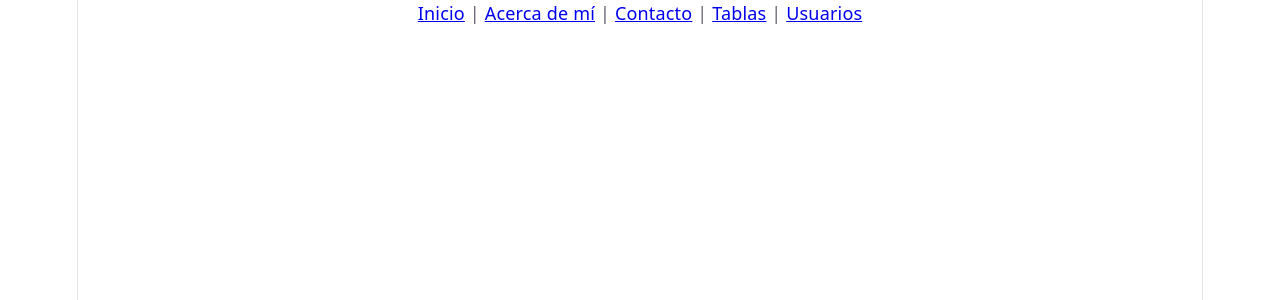
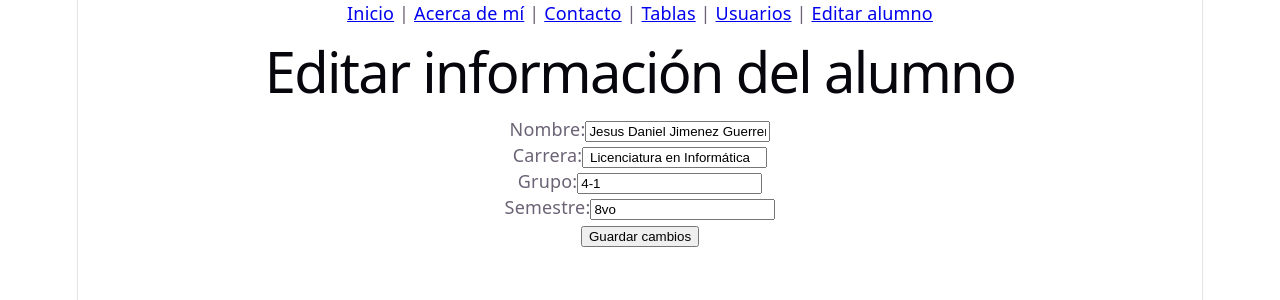
Before and after one commit to DanielJG27/ActividadGithubReact, a React (Vite) app in the folder ActividadReact/: page /editar-alumno in a window 1280 px wide. Shown: the top 300 px of the page. Built offline with nearby package versions, Linux system fonts and the light colour scheme.

Commit message:
Se realizo la implementacion del formulario para la actualizacion de datos del alumno dentro del UseContext.

```diff
--- a/ActividadReact/src/App.jsx
+++ b/ActividadReact/src/App.jsx
@@ -6,6 +6,7 @@ import Acerca from "./pages/Acerca.jsx";
 import Tablas from "./pages/Tablas.jsx";
 import Navbar from "./components/Navbar";
 import Usuarios from "./pages/Usuarios";
+import EditarAlumno from "./pages/EditarAlumno";
 
 
 //importar de Usuario.jsx a App.jsx
@@ -21,6 +22,8 @@ function App() {
         {/* <Route path="/contacto" element={<Contacto />} /> */}
         <Route path="/tablas" element={<Tablas />} />
         <Route path="/usuarios" element={<Usuarios />} />
+        <Route path="/editar-alumno" element={<EditarAlumno />} />
+
 
       </Routes>
     </>
--- a/ActividadReact/src/Components/Navbar.jsx
+++ b/ActividadReact/src/Components/Navbar.jsx
@@ -7,7 +7,9 @@ function Navbar() {
       <Link to="/acerca">Acerca de mí</Link> |{" "}
       <Link to="/contacto">Contacto</Link> |{" "}
       <Link to="/tablas">Tablas</Link> |{" "}
-      <Link to="/Usuarios">Usuarios</Link>
+      <Link to="/Usuarios">Usuarios</Link> |{" "}
+      <Link to="/editar-alumno">Editar alumno</Link>
+
     </nav>
   );
 }
--- a/ActividadReact/src/context/AlumnoContext.jsx
+++ b/ActividadReact/src/context/AlumnoContext.jsx
@@ -3,15 +3,19 @@ import { createContext, useContext, useState } from "react";
 const AlumnoContext = createContext();
 
 export function AlumnoProvider({ children }) {
-  const [alumno] = useState({
+  const [alumno, setAlumno ] = useState({
     nombre: "Jesus Daniel Jimenez Guerrero",
     carrera: " Licenciatura en Informática",
     grupo: "4-1",
     semestre: "8vo"
   });
 
+const actualizarAlumno = (nuevosDatos) => {
+    setAlumno(nuevosDatos);
+};
+
   return (
-    <AlumnoContext.Provider value={{ alumno }}>
+    <AlumnoContext.Provider value={{ alumno, actualizarAlumno }}>
       {children}
     </AlumnoContext.Provider>
   );
--- /dev/null
+++ b/ActividadReact/src/pages/EditarAlumno.jsx
@@ -0,0 +1,80 @@
+import { useState } from "react";
+import { useAlumnoContext } from "../context/AlumnoContext";
+
+function EditarAlumno() {
+  const { alumno, actualizarAlumno } = useAlumnoContext();
+
+  const [formulario, setFormulario] = useState({
+    nombre: alumno.nombre,
+    carrera: alumno.carrera,
+    grupo: alumno.grupo,
+    semestre: alumno.semestre,
+  });
+
+  const handleChange = (e) => {
+    setFormulario({
+      ...formulario,
+      [e.target.name]: e.target.value,
+    });
+  };
+
+  const handleSubmit = (e) => {
+    e.preventDefault();
+
+    actualizarAlumno(formulario);
+
+    alert("Información actualizada correctamente");
+  };
+
+  return (
+    <div>
+      <h1>Editar información del alumno</h1>
+
+      <form onSubmit={handleSubmit}>
+        <div>
+          <label>Nombre:</label>
+          <input
+            type="text"
+            name="nombre"
+            value={formulario.nombre}
+            onChange={handleChange}
+          />
+        </div>
+
+        <div>
+          <label>Carrera:</label>
+          <input
+            type="text"
+            name="carrera"
+            value={formulario.carrera}
+            onChange={handleChange}
+          />
+        </div>
+
+        <div>
+          <label>Grupo:</label>
+          <input
+            type="text"
+            name="grupo"
+            value={formulario.grupo}
+            onChange={handleChange}
+          />
+        </div>
+
+        <div>
+          <label>Semestre:</label>
+          <input
+            type="text"
+            name="semestre"
+            value={formulario.semestre}
+            onChange={handleChange}
+          />
+        </div>
+
+        <button type="submit">Guardar cambios</button>
+      </form>
+    </div>
+  );
+}
+
+export default EditarAlumno;
```
